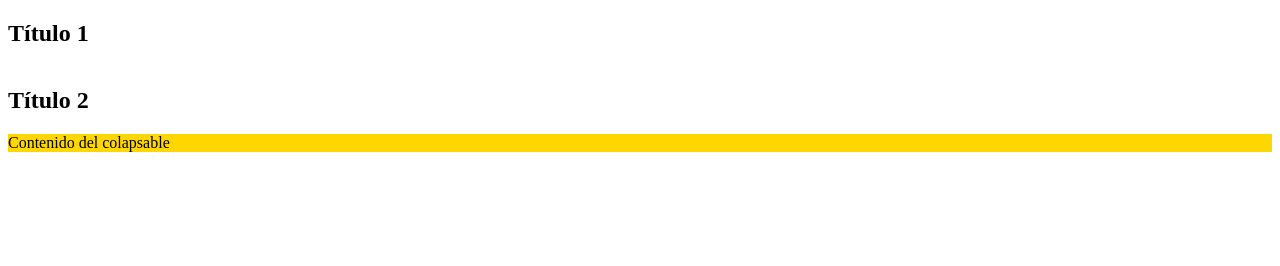
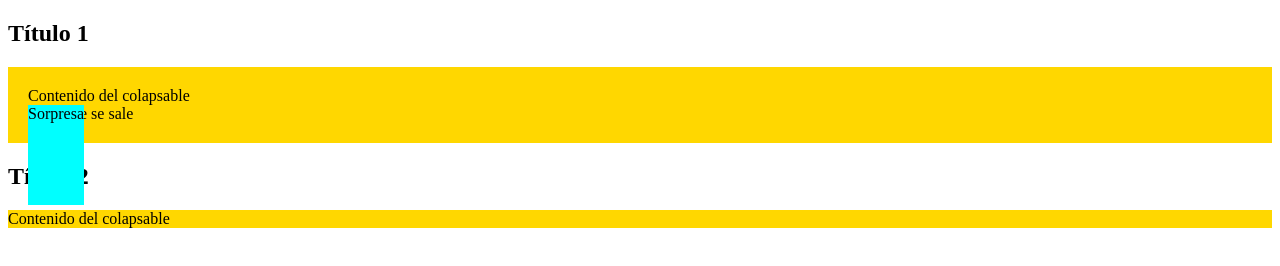
Before and after one commit to spacenomads/simple-collapsible, a website: page index.html in a window 1280 px wide. Drawn offline with Linux system fonts and the light colour scheme.

Commit message:
Add full functionality

```diff
--- a/css/collapsible.scss
+++ b/css/collapsible.scss
@@ -3,11 +3,15 @@
 }
 
 .collapsible__panel {
-	background-color: gold;
-	overflow: hidden;
+	background: gold;
 
 	.collapsible--active & {
 		transition: height ease .5s;
+		overflow: hidden;
+	}
+
+	.collapsible--overflow & {
+		overflow: visible;
 	}
 }
 
--- a/index.html
+++ b/index.html
@@ -10,13 +10,19 @@
 <body class="page">
 	<main class="page__main">
 
-		<section class="collapsible js__collapsible">
+		<section class="collapsible collapsible--open js__collapsible">
 			<header class="collapsible__header js__collapsible-trigger">
 				<h2 class="collapsible__title">Título 1</h2>
 			</header>
 			<div class="collapsible__panel js__collapsible-panel">
 				<div class="collapsible__container js__collapsible-container">
 					Contenido del colapsable
+					<div class="box" style="position: relative;">
+						Algo que se sale
+						<div class="box__overflow" style="position: absolute;left: 0;top:0;background:cyan;height: 100px;">
+							Sorpresa
+						</div>
+					</div>
 				</div>
 			</div>
 		</section>
--- a/js/collapsible.js
+++ b/js/collapsible.js
@@ -1,3 +1,11 @@
+const MINHEIGHT = 0;
+const PANEL_SPEED = 400;
+const collapsibles = document.querySelectorAll('.js__collapsible');
+
+
+
+
+
 function getContentHeight(el) {
 	const content = el.querySelector('.js__collapsible-container');
 	return content.offsetHeight;
@@ -12,6 +20,11 @@ function openCollapsible(el) {
 	const contentHeight = getContentHeight(el);
 	panel.style.height = contentHeight + 'px';
 	el.classList.add('collapsible--open');
+	setTimeout(
+		() => {
+			el.classList.add('collapsible--overflow');
+		},
+		PANEL_SPEED);
 }
 
 
@@ -19,6 +32,7 @@ function openCollapsible(el) {
 
 
 function closeCollapsible(el) {
+	el.classList.remove('collapsible--overflow');
 	const panel = el.querySelector('.js__collapsible-panel');
 	panel.style.height = MINHEIGHT + 'px';
 	el.classList.remove('collapsible--open');
@@ -47,6 +61,8 @@ function initCollapsibles(collapsibles) {
 		const isOpen = collapsible.classList.contains('collapsible--open');
 		const contentHeight = getContentHeight(collapsible);
 
+		isOpen && collapsible.classList.add('collapsible--overflow');
+
 		const initialHeight = isOpen ? contentHeight : 0;
 		panel.style.height = initialHeight + 'px';
 
@@ -58,8 +74,5 @@ function initCollapsibles(collapsibles) {
 
 
 
-const MINHEIGHT = 1;
-
-const collapsibles = document.querySelectorAll('.js__collapsible');
 
 collapsibles && initCollapsibles(collapsibles);
```
Also changed, not shown: css/collapsible.css.
